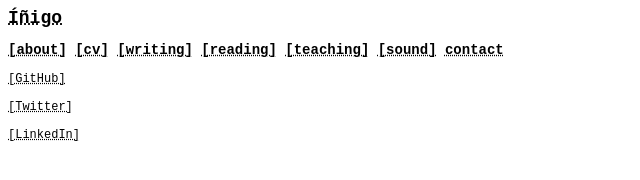
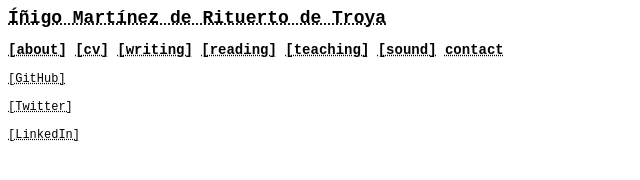
Before and after one commit to inigomdr/inigomdr.github.io, a plain HTML site: page contact.html in a window 1280 px wide. Shown: the whole page, without its empty margins (0-640 px from the left). Drawn offline with Linux system fonts and the light colour scheme.

Commit message:
last names

```diff
--- a/contact.html
+++ b/contact.html
@@ -1,6 +1,6 @@
 <html>
     <head>
-        <title>Íñigo Martínez de Rituerto de Troya</title>
+        <title>Íñigo</title>
         <meta name="description" content="Are you thinking what I'm thinking?">
         <link rel=stylesheet type=text/css href="style.css">
 
@@ -20,7 +20,7 @@
 	<link rel="shortcut icon" type="image/png" href="favicon.png"/>
 
     <h1>
-      <a href="http://inigomdr.github.io">Íñigo</a>
+      <a href="http://inigomdr.github.io">Íñigo Martínez de Rituerto de Troya</a>
     </h1>
     <br>
     <h2>
```
